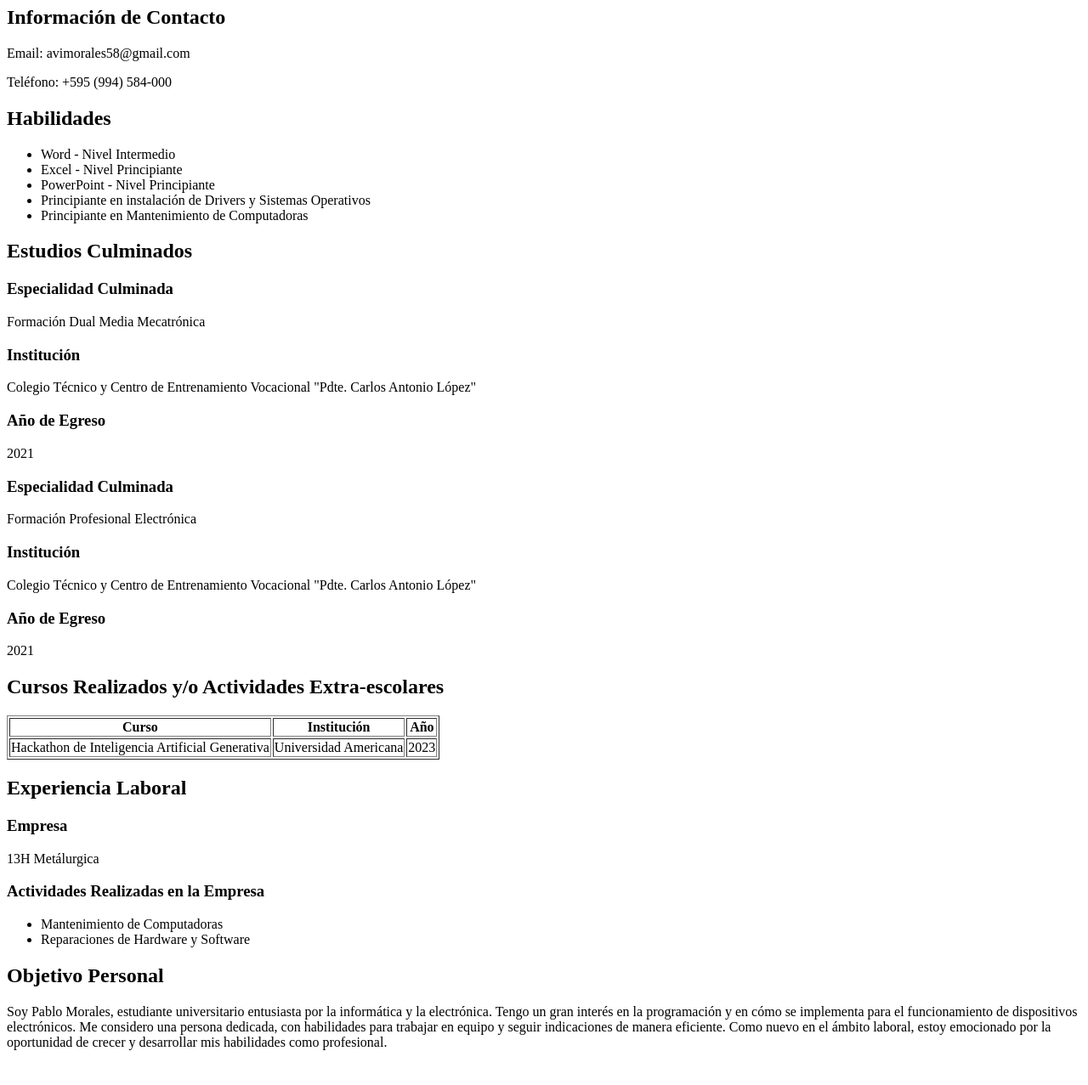
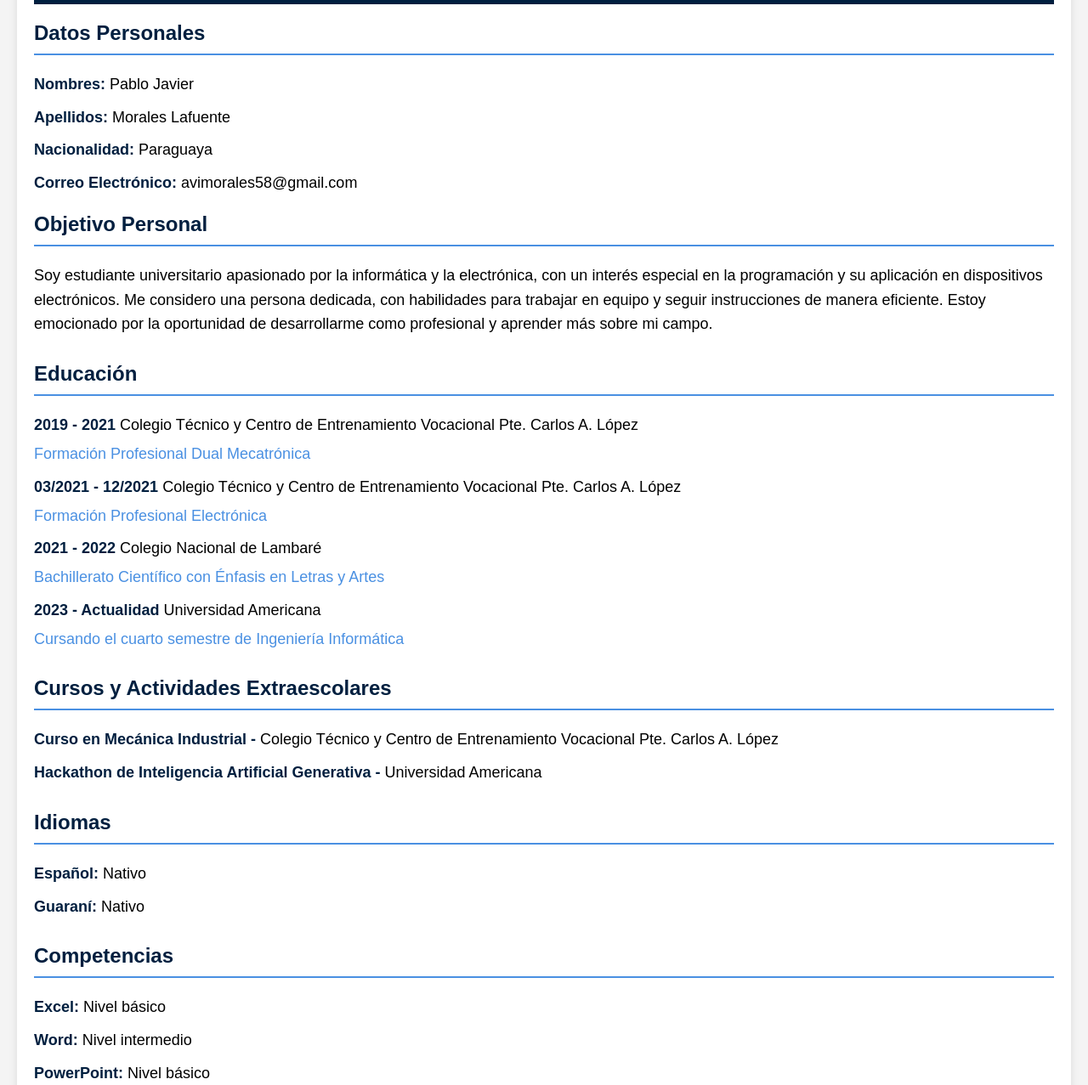
Before and after one commit to Morales17-svg/Tareas_Boot_Camp, a plain HTML site: page tarea2/index.html in a window 1280 px wide. Shown: the part 111-1388 px from the top of the page at 85% size. Before the commit the page ends 1363 px from the top, so only its background shows below. Drawn offline with Linux system fonts and the light colour scheme.

Commit message:
Agrego en tarea 2 mi CV  en HTML con estilos dados por CSS

```diff
--- a/tarea2/index.html
+++ b/tarea2/index.html
@@ -1,67 +1,95 @@
 <!DOCTYPE html>
-<html>
+<html lang="es">
 <head>
-    <title>Curriculum Vitae</title>
     <meta charset="UTF-8">
+    <meta name="viewport" content="width=device-width, initial-scale=1.0">
+    <title>Curriculum Vitae - Pablo Morales</title>
+    <link rel="stylesheet" href="style.css">
 </head>
 <body>
-    <h1>Pablo Morales</h1>
-    <p><strong>Ocupación:</strong> Estudiante de Ingeniería Informática</p>
 
-    <h2>Información de Contacto</h2>
-    <p>Email: avimorales58@gmail.com</p>
-    <p>Teléfono: +595 (994) 584-000</p>
+    <div class="container">
 
-    <h2>Habilidades</h2>
-    <ul>
-        <li>Word - Nivel Intermedio</li>
-        <li>Excel - Nivel Principiante</li>
-        <li>PowerPoint - Nivel Principiante</li>
-        <li>Principiante en instalación de Drivers y Sistemas Operativos</li>
-        <li>Principiante en Mantenimiento de Computadoras</li>
-    </ul>
+        <header>
+            <h1>Curriculum</h1>
+            <h1>Pablo Morales</h1>
+        </header>
 
-    <h2>Estudios Culminados</h2>
-    <h3>Especialidad Culminada</h3>
-    <p>Formación Dual Media Mecatrónica</p>
-    <h3>Institución</h3>
-    <p>Colegio Técnico y Centro de Entrenamiento Vocacional "Pdte. Carlos Antonio López"</p>
-    <h3>Año de Egreso</h3>
-    <p>2021</p>
+        <div class="section">
+            <h2>Datos Personales</h2>
+            <ul>
+                <li><p><strong>Nombres: </strong>Pablo Javier</p></li>
+                <li><p><strong>Apellidos: </strong>Morales Lafuente</p></li>
+                <li><p><strong>Nacionalidad: </strong>Paraguaya</p></li>
+                <li><p><strong>Correo Electrónico: </strong>avimorales58@gmail.com</p></li>
+            </ul>
+        </div>
 
-    <h3>Especialidad Culminada</h3>
-    <p>Formación Profesional Electrónica</p>
-    <h3>Institución</h3>
-    <p>Colegio Técnico y Centro de Entrenamiento Vocacional "Pdte. Carlos Antonio López"</p>
-    <h3>Año de Egreso</h3>
-    <p>2021</p>
+        <div class="objetivo_P">
+            <h2>Objetivo Personal</h2>
+            <p>
+                Soy estudiante universitario apasionado por la informática y la electrónica, con un interés especial en la programación y su aplicación en dispositivos electrónicos. Me considero una persona dedicada, con habilidades para trabajar en equipo y seguir instrucciones de manera eficiente. Estoy emocionado por la oportunidad de desarrollarme como profesional y aprender más sobre mi campo.
+            </p>
+        </div>
 
-    <h2>Cursos Realizados y/o Actividades Extra-escolares</h2>
-    <table border="1">
-        <tr>
-            <th>Curso</th>
-            <th>Institución</th>
-            <th>Año</th>
-        </tr>
-        <tr>
-            <td>Hackathon de Inteligencia Artificial Generativa</td>
-            <td>Universidad Americana</td>
-            <td>2023</td>
-        </tr>
-    </table>
+        <div class="educacion">
+            <h2>Educación</h2>
+            <ul>
+                <li><strong>2019 - 2021</strong> Colegio Técnico y Centro de Entrenamiento Vocacional Pte. Carlos A. López
+                    <p>Formación Profesional Dual Mecatrónica</p>
+                </li>
+                <li><strong>03/2021 - 12/2021</strong> Colegio Técnico y Centro de Entrenamiento Vocacional Pte. Carlos A. López
+                    <p>Formación Profesional Electrónica</p>
+                </li>
+                <li><strong>2021 - 2022</strong> Colegio Nacional de Lambaré
+                    <p>Bachillerato Científico con Énfasis en Letras y Artes</p>
+                </li>
+                <li><strong>2023 - Actualidad</strong> Universidad Americana
+                    <p>Cursando el cuarto semestre de Ingeniería Informática</p>
+                </li>
+            </ul>
+        </div>
 
-    <h2>Experiencia Laboral</h2>
-    <h3>Empresa</h3>
-    <p>13H Metálurgica</p>
-    <h3>Actividades Realizadas en la Empresa</h3>
-    <ul>
-        <li>Mantenimiento de Computadoras</li>
-        <li>Reparaciones de Hardware y Software</li>
-    </ul>
+        <div class="cursos">
+            <h2>Cursos y Actividades Extraescolares</h2>
+            <ul>
+                <li><strong>Curso en Mecánica Industrial - </strong>Colegio Técnico y Centro de Entrenamiento Vocacional Pte. Carlos A. López</li>
+                <li><strong>Hackathon de Inteligencia Artificial Generativa - </strong>Universidad Americana</li>
+            </ul>
+        </div>
 
-    <h2>Objetivo Personal</h2>
-    <p>
-        Soy Pablo Morales, estudiante universitario entusiasta por la informática y la electrónica. Tengo un gran interés en la programación y en cómo se implementa para el funcionamiento de dispositivos electrónicos. Me considero una persona dedicada, con habilidades para trabajar en equipo y seguir indicaciones de manera eficiente. Como nuevo en el ámbito laboral, estoy emocionado por la oportunidad de crecer y desarrollar mis habilidades como profesional.
-    </p>
+        <div class="idiomas">
+            <h2>Idiomas</h2>
+            <ul>
+                <li><strong>Español: </strong>Nativo</li>
+                <li><strong>Guaraní: </strong>Nativo</li>
+            </ul>
+        </div>
+
+        <div class="competencias">
+            <h2>Competencias</h2>
+            <ul>
+                <li><strong>Excel: </strong>Nivel básico</li>
+                <li><strong>Word: </strong>Nivel intermedio</li>
+                <li><strong>PowerPoint: </strong>Nivel básico</li>
+                <li>Mantenimiento correctivo y preventivo de hardware</li>
+                <li>Diagnóstico y resolución de problemas de software</li>
+            </ul>
+        </div>
+
+        <div class="laboral">
+            <h2>Experiencia Laboral</h2>
+            <p><strong>Empresa: </strong>13H Metalúrgica</p>
+            <ul>
+                <li><strong>Funciones:</strong></li>
+                <ul>
+                    <li>Mantenimiento correctivo y preventivo de hardware</li>
+                    <li>Diagnóstico y resolución de problemas de software</li>
+                </ul>
+            </ul>
+        </div>
+
+    </div>
+
 </body>
 </html>
--- /dev/null
+++ b/tarea2/style.css
@@ -0,0 +1,85 @@
+body {
+    font-family: Arial, sans-serif;
+    margin: 0;
+    padding: 0;
+    background-color: #f4f4f4;
+}
+
+/*contenedor principal*/
+.container {
+    max-width: 1200px;
+    margin: 0 auto;
+    padding: 20px;
+    background-color: #FFFFFF;
+    box-shadow: 0 0 10px rgba(0, 0, 0, 0.1);
+}
+
+/*encabezado*/
+header {
+    background-color: #001f3f; /*azul marino oscuro*/
+    color: white;
+    text-align: center;
+    padding: 20px 0;
+}
+
+header h1 {
+    margin: 0;
+    font-size: 24px;
+}
+
+header h2 {
+    margin: 5px 0 0 0 ;
+    font-size: 24px;
+    color: white;
+}
+
+/* secciones del contenido*/
+.objetivo_P, .educacion, .cursos, .idiomas, .competencias, .laboral {
+    margin-bottom: 30px;
+}
+
+h2 {
+    color: #001f3f;
+    border-bottom: 2px solid #4a90e2;
+    padding-bottom: 10px;
+}
+
+p, li {
+    font-size: 18px;
+    line-height: 1.6;
+    padding-left: 0;
+}
+
+ul {
+    list-style-type: none;
+    padding-left: 0;
+}
+
+ul li {
+    margin: 10px 0;
+}
+
+/* sección de datos personales*/
+.section ul li p {
+    display: inline;
+}
+
+/* estilos para la educación */
+.educacion ul li p {
+    margin: 5px 0 0 0;
+    font-size: 16 px;
+    color: #4a90e2;
+}
+
+/* experiencia laboral */
+.laboral ul ul {
+    margin-left: 20px;
+}
+
+.laboral ul li strong {
+    color: #4a90e2;
+}
+
+strong {
+    color: #001f3f;
+}
```
